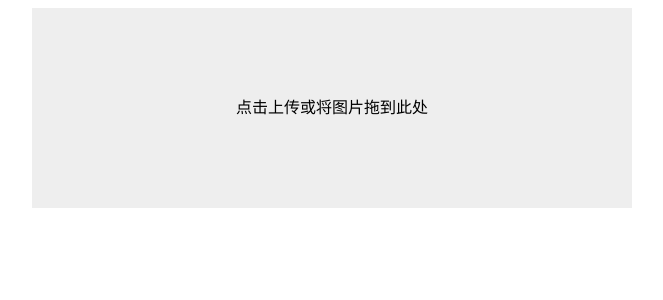
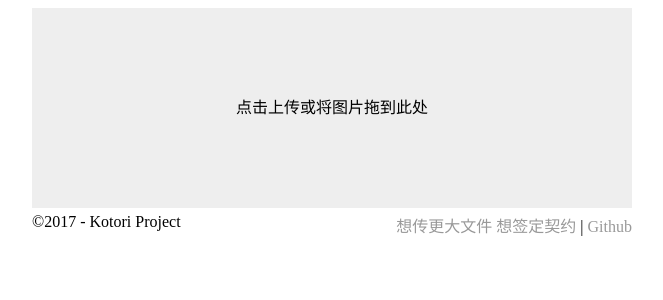
Before and after one commit to xubeiyan/kotori-project, a PHP site: page /templates/default/uploadFile.html in a window 1280 px wide. Shown: the top 300 px of the page, without its empty margins (308-971 px from the left). Run offline with PHP 8.4, Linux system fonts and the light colour scheme.

Commit message:
add footer for uploadFile.html...

```diff
--- a/php/templates/default/css/main.css
+++ b/php/templates/default/css/main.css
@@ -4,8 +4,6 @@
 	line-height:200px;
 	text-align:center;
 	background-color: #EEE;
-	margin-left: auto;
-	margin-right: auto;
 	cursor: pointer;
 }
 div#area:hover {
@@ -13,8 +11,11 @@
 }
 
 div#preview {
-	margin-left: auto;
-	margin-right: auto;
+	width: 600px;
+}
+
+div#footer {
+	margin-top:5px;
 	width: 600px;
 }
 
@@ -36,3 +37,39 @@
 	margin-left:auto;
 	margin-right:auto;
 }
+
+div.autoLR {
+	margin-left: auto;
+	margin-right: auto;
+}
+
+ul.footer-left {
+	margin: 0;
+	padding: 0;
+	list-style: none;
+	float: left;
+}
+
+ul.footer-left li{
+	display: inline-block;
+}
+
+ul.footer-right {
+	margin: 0;
+	padding: 0;
+	list-style: none;
+	float:right;
+}
+
+ul.footer-right li{
+	display: inline-block;
+}
+
+
+a {
+	color: #999;
+	text-decoration: none;
+}
+a:hover {
+	text-decoration: underline;
+}
--- a/php/templates/default/uploadFile.html
+++ b/php/templates/default/uploadFile.html
@@ -7,9 +7,23 @@
 </head>
 <body>
 <input type="file" id="file"/>
-<div id="area">点击上传或将图片拖到此处</div>
+<div id="area" class="autoLR" title="目前支持5M以下的jpg, png, gif, webp">点击上传或将图片拖到此处</div>
 <input type="button" id="uploadButton" value="上传"/>
-<div id="preview"></div>
+<div id="preview" class="autoLR"></div>
+<div id="footer" class="autoLR">
+	<ul class="footer-left">
+		<li>&copy;2017</li>
+		<li>-</li>
+		<li title="某个图床">Kotori Project</li>
+	</ul>
+	<ul class="footer-right">
+		<li><a href="?login">想传更大文件</a></li>
+		<li><a href="?register">想签定契约</a></li>
+		<li>|</li>
+		<li><a href="https://github.com/xubeiyan/kotori-project">Github</a></li>
+	</ul>
+
+</div>
 </body>
 <script type="text/javascript" src="%template%/js/tools.js"></script>
 </html>
```
